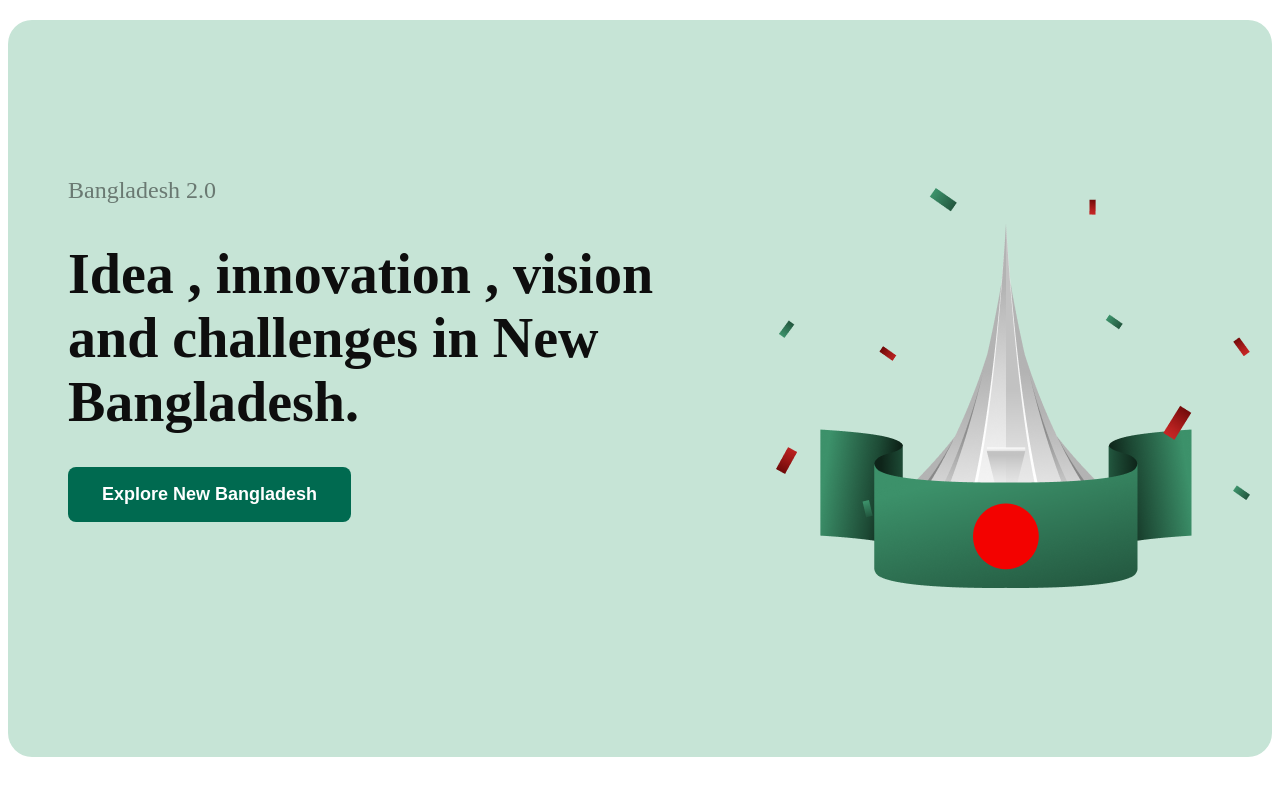
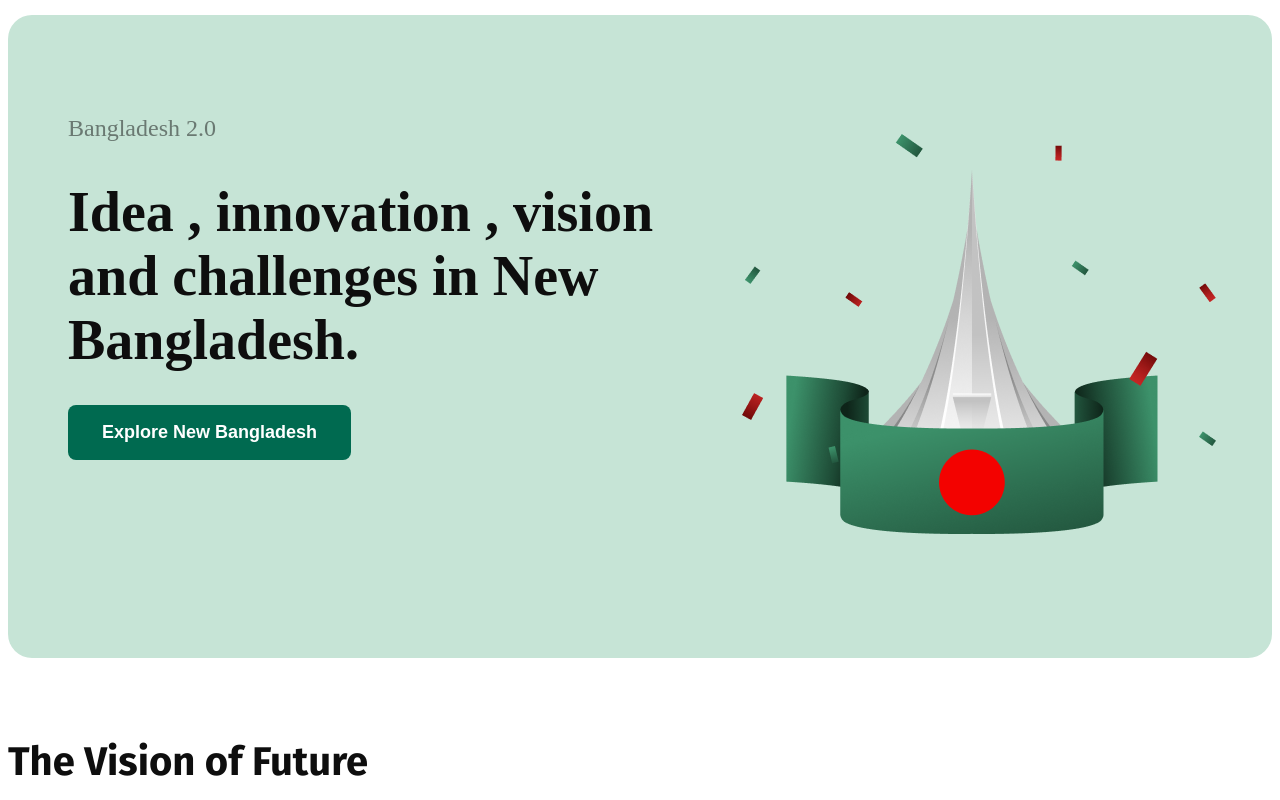
Before and after one commit to mdsayemdewan/my-first-assignment1, a plain HTML site: page index.html in a window 1280 px wide. Shown: the top 800 px of the page. Drawn offline with Linux system fonts and the light colour scheme.

Commit message:
correct some problem

```diff
--- a/Styles/style.css
+++ b/Styles/style.css
@@ -32,13 +32,14 @@
     display: flex;
     justify-content: space-between;
     align-items: center;
-    margin: 20px 0px;
+    margin: 15px 0px;
     margin-bottom: 80px;
 }
 
 .banner-container {
     text-align: left;
-    margin: 117px 64px 117px 60px;
+    margin: 0px 40px 0px 60px;
+    padding:80px 0px;
 }
 
 .banner-title {
@@ -46,6 +47,7 @@
 
     font-size: 24px;
     font-weight: 500;
+    margin-top: 20px;
     margin-bottom: 16px;
 
 }
@@ -63,8 +65,7 @@
 }
 
 .banner-img {
-    margin: 0 auto;
-    ;
+    margin-right: 55px;
 }
 
 .btn-title {
@@ -85,9 +86,6 @@
 }
 
 /* vision style */
-/* .vision{
-
-} */
 
 .title-primary {
     color: rgb(14, 14, 14);
@@ -165,7 +163,6 @@
 
 /* quote */
 .quote{
-    /* margin: 20px 0px; */
     padding: 48px 12px;
     border: 1px solid rgba(14, 14, 14, 0.15);
     border-radius: 16px;
@@ -272,4 +269,5 @@ input[type=email] {
     border-radius: 24px;
     background: rgb(198, 228, 214);
     padding: 80px 100px;
+    margin-bottom: 80px;
 }
--- a/index.html
+++ b/index.html
@@ -9,6 +9,7 @@
 </head>
 
 <body>
+    <!-- header part -->
     <header class="header">
         <div class="banner-container">
             <h5 class="banner-title">Bangladesh 2.0</h5>
@@ -16,12 +17,12 @@
                 vision and challenges in New Bangladesh.</h1>
             <button class="btn-title">Explore New Bangladesh</button>
         </div>
-        <img class="banner-img" src="Images/hero.png" alt="monument">
         <div>
-
+            <img class="banner-img" src="Images/hero.png" alt="monument">
         </div>
     </header>
     <main>
+        <!-- vision section -->
         <section class="vision">
             <div>
                 <h1 class="title-primary">The Vision of Future</h1>
@@ -67,12 +68,12 @@
                     happen before. Creativity provides the key to solving our social and economic problems.
                 </q>
                 <div>
-                    <p class="author" >Dr. Muhammad Yunus</p>
+                    <p class="author">Dr. Muhammad Yunus</p>
                     <p class="quote-des">Chief Adviser of the People's Republic of Bangladesh</p>
                 </div>
             </div>
         </section>
-
+        <!-- news section -->
         <section>
             <div>
                 <h2 class="title-primary">Recent News</h2>
@@ -108,6 +109,7 @@
             </div>
 
         </section>
+        <!-- donate section -->
         <section>
             <div class="donate-title">
                 <h2 class="title-primary">Donate Today</h2>
@@ -142,11 +144,9 @@
                 </div>
                 <p class="des-primary">We promise not to spam you!</p>
             </div>
+        </section>
 
     </main>
-    <footer>
-
-    </footer>
 </body>
 
 </html>
```
